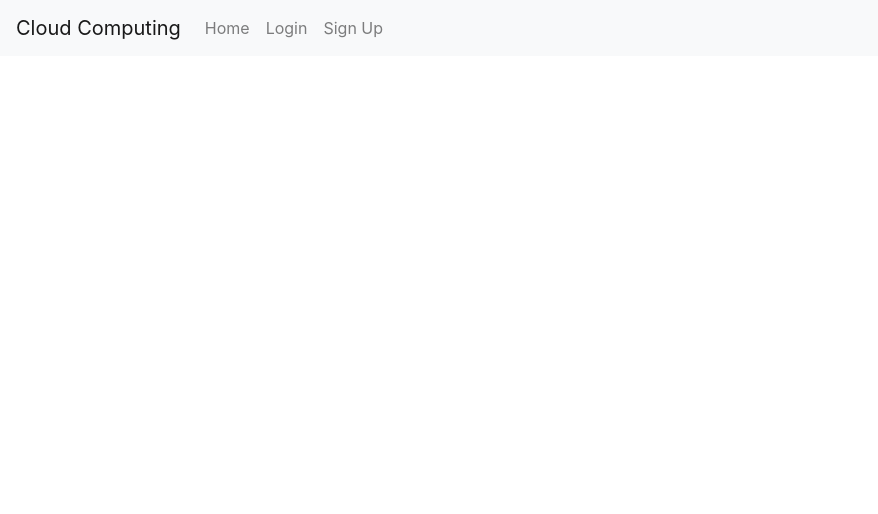
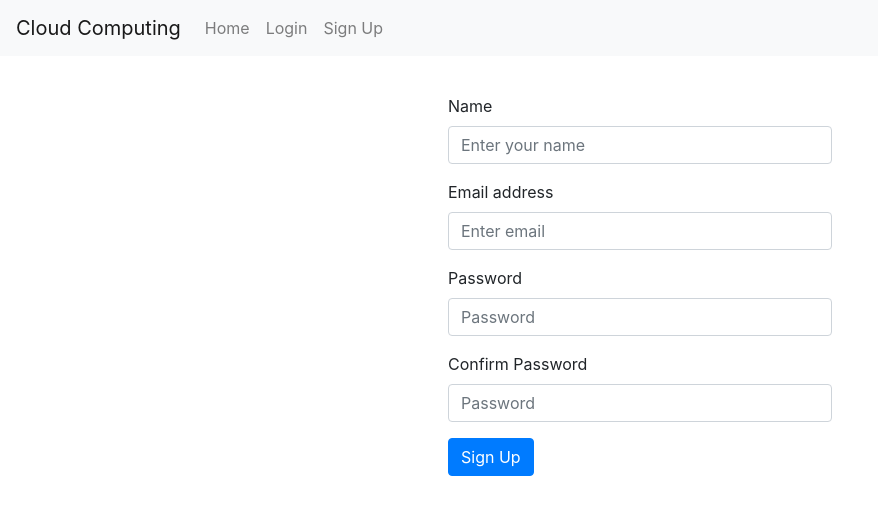
Before and after one commit to maple11041/Cloud-computing-final, a React (Create React App) app in the folder frontend/: page /signup in a window 1280 px wide. Shown: the top 514 px of the page, without its empty margins (0-878 px from the left). Built offline with nearby package versions, Linux system fonts and the light colour scheme.

Commit message:
add sign up form

```diff
--- a/frontend/package.json
+++ b/frontend/package.json
@@ -6,6 +6,7 @@
     "@testing-library/jest-dom": "^5.11.4",
     "@testing-library/react": "^11.1.0",
     "@testing-library/user-event": "^12.1.10",
+    "axios": "^0.21.1",
     "bootstrap": "^4.5.3",
     "react": "^17.0.1",
     "react-bootstrap": "^1.4.0",
--- a/frontend/src/App.js
+++ b/frontend/src/App.js
@@ -1,5 +1,7 @@
 import React from "react";
 import NavBar from "./components/NavBar";
+import LoginForm from "./components/LoginForm";
+import SignUpForm from "./components/SignUpForm";
 import { BrowserRouter as Router, Switch, Route } from "react-router-dom";
 import "./App.css";
 
@@ -8,6 +10,10 @@ function App() {
         <Router>
             <>
                 <NavBar />
+                <Switch>
+                    <Route path="/" exact component={LoginForm} />
+                    <Route path="/signup" component={SignUpForm} />
+                </Switch>
             </>
         </Router>
     );
--- /dev/null
+++ b/frontend/src/components/SignUpForm.css
@@ -0,0 +1,9 @@
+.signup-form {
+    display: flex;
+    justify-content: center;
+    margin-top: 3%;
+}
+
+.warning {
+    margin-left: 10px;
+}
--- /dev/null
+++ b/frontend/src/components/SignUpForm.js
@@ -0,0 +1,112 @@
+import React, { useState } from "react";
+import axios from "axios";
+import { Button, Form } from "react-bootstrap";
+import "./SignUpForm.css";
+
+const API_URL = "http://localhost:5000";
+
+const SignUpForm = () => {
+    const [email, setEmail] = useState("");
+    const [name, setName] = useState("");
+    const [password, setPassword] = useState("");
+    const [confirmPW, setConfirmPW] = useState("");
+    const [warning, setWarning] = useState("");
+
+    const clearField = () => {
+        setEmail("");
+        setName("");
+        setPassword("");
+        setConfirmPW("");
+    };
+
+    const validate = () => {
+        if (email.length === 0) {
+            setWarning("Email is required");
+            return false;
+        } else if (name.length <= 6 && password.length <= 6) {
+            setWarning("Name and password should be longer than 6 characters");
+            return false;
+        } else if (confirmPW !== password) {
+            setWarning("Two password are different");
+            return false;
+        } else {
+            return true;
+        }
+    };
+
+    const signUp = async (ev) => {
+        ev.preventDefault();
+        if (validate(email, name, password)) {
+            try {
+                const payload = {
+                    email: email,
+                    username: name,
+                    password: password,
+                };
+                const response = await axios.post(
+                    `${API_URL}/api/user/register`,
+                    payload
+                );
+                if (response.data.success) {
+                    localStorage.removeItem("token");
+                    setWarning("");
+                    window.location.href = "/";
+                } else {
+                    setWarning(response.data.message);
+                }
+            } catch (error) {
+                console.log(error);
+            }
+            clearField();
+        }
+    };
+
+    return (
+        <div className="signup-form" onSubmit={signUp}>
+            <Form style={{ width: "30%" }}>
+                <Form.Group controlId="formBasicName">
+                    <Form.Label>Name</Form.Label>
+                    <Form.Control
+                        placeholder="Enter your name"
+                        onChange={(ev) => setName(ev.target.value)}
+                        value={name}
+                    />
+                </Form.Group>
+                <Form.Group controlId="formBasicEmail">
+                    <Form.Label>Email address</Form.Label>
+                    <Form.Control
+                        type="email"
+                        placeholder="Enter email"
+                        onChange={(ev) => setEmail(ev.target.value)}
+                        value={email}
+                    />
+                </Form.Group>
+                <Form.Group controlId="formBasicPassword">
+                    <Form.Label>Password</Form.Label>
+                    <Form.Control
+                        type="password"
+                        placeholder="Password"
+                        onChange={(ev) => setPassword(ev.target.value)}
+                        value={password}
+                    />
+                </Form.Group>
+
+                <Form.Group controlId="formBasicPassword">
+                    <Form.Label>Confirm Password</Form.Label>
+                    <Form.Control
+                        type="password"
+                        placeholder="Password"
+                        onChange={(ev) => setConfirmPW(ev.target.value)}
+                        value={confirmPW}
+                    />
+                </Form.Group>
+                <Button variant="primary" type="submit">
+                    Sign Up
+                </Button>
+                <span className="warning">{warning}</span>
+            </Form>
+        </div>
+    );
+};
+
+export default SignUpForm;
```
Also changed, not shown: 1 other file (tests, documents, lock files or other folders).
